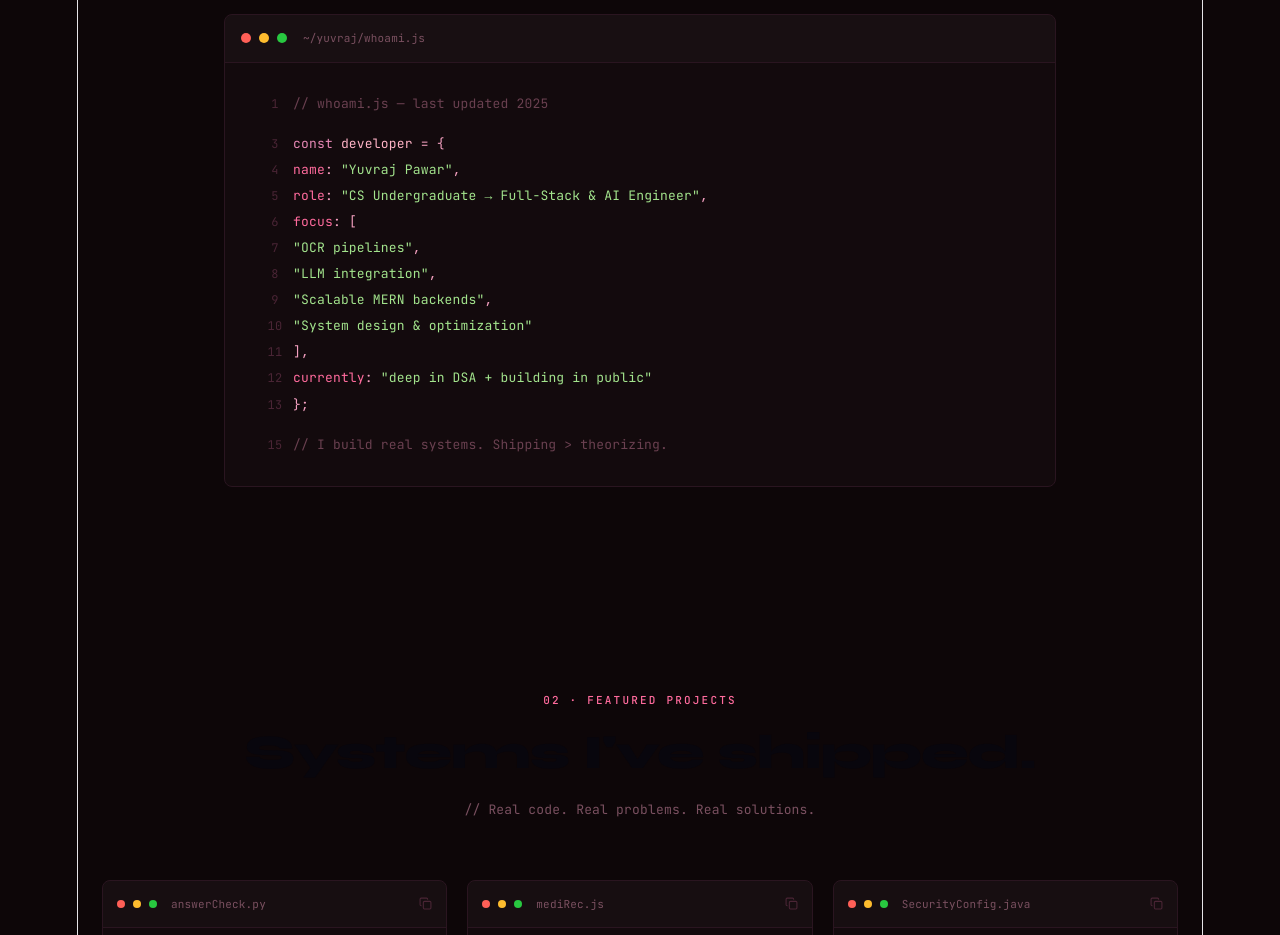
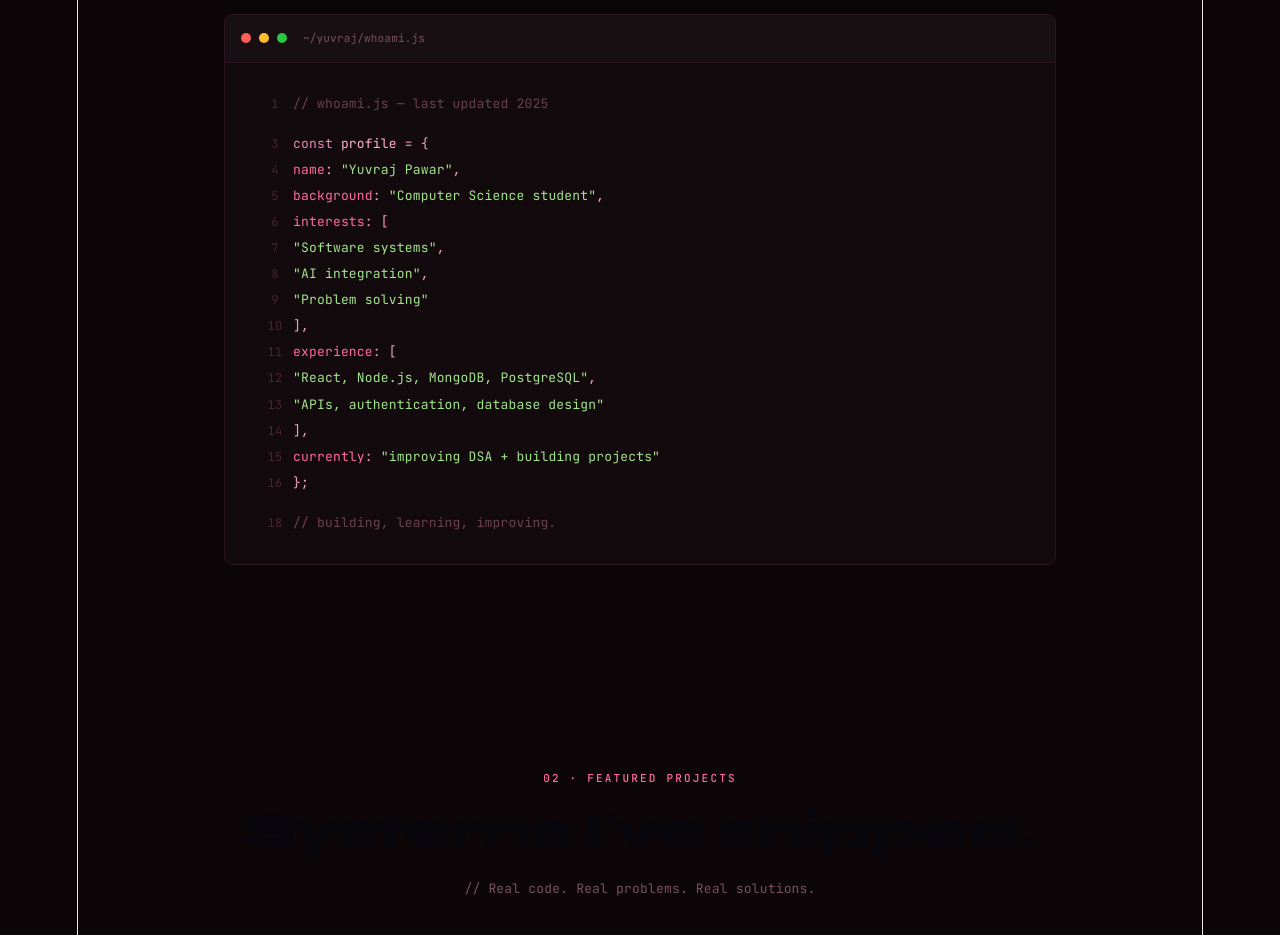
Before and after one commit to yuvi969/portfolio, a React app: page / in a window 1280 px wide. Shown: the part 1140-2075 px from the top of the page. Built offline with nearby package versions, Linux system fonts and the light colour scheme; the HTML template or start-up script is replaced by a standard one.

Commit message:
Lines changed

```diff
--- a/src/App.jsx
+++ b/src/App.jsx
@@ -285,7 +285,7 @@ function About() {
   { type: "comment", text: "// whoami.js — last updated 2025" },
   { type: "blank" },
   { type: "code", parts: [
-      { t: "keyword", v: "const " }, { t: "var", v: "developer" },
+    { t: "keyword", v: "const " }, { t: "var", v: "profile" },
     { t: "punct", v: " = " }, { t: "punct", v: "{" }
   ]},
   { type: "code", indent: 2, parts: [
@@ -293,25 +293,29 @@ function About() {
     { t: "string", v: '"Yuvraj Pawar"' }, { t: "punct", v: "," }
   ]},
   { type: "code", indent: 2, parts: [
-      { t: "prop", v: "  role" }, { t: "punct", v: ": " },
-      { t: "string", v: '"CS Undergraduate → Full-Stack & AI Engineer"' }, { t: "punct", v: "," }
+    { t: "prop", v: "  background" }, { t: "punct", v: ": " },
+    { t: "string", v: '"Computer Science student"' }, { t: "punct", v: "," }
   ]},
   { type: "code", indent: 2, parts: [
-      { t: "prop", v: "  focus" }, { t: "punct", v: ": " },
-      { t: "punct", v: "[" }
+    { t: "prop", v: "  interests" }, { t: "punct", v: ": [" }
   ]},
-    { type: "code", indent: 4, parts: [{ t: "string", v: '    "OCR pipelines"' }, { t: "punct", v: "," }] },
-    { type: "code", indent: 4, parts: [{ t: "string", v: '    "LLM integration"' }, { t: "punct", v: "," }] },
-    { type: "code", indent: 4, parts: [{ t: "string", v: '    "Scalable MERN backends"' }, { t: "punct", v: "," }] },
-    { type: "code", indent: 4, parts: [{ t: "string", v: '    "System design & optimization"' }] },
+  { type: "code", indent: 4, parts: [{ t: "string", v: '    "Software systems"' }, { t: "punct", v: "," }] },
+  { type: "code", indent: 4, parts: [{ t: "string", v: '    "AI integration"' }, { t: "punct", v: "," }] },
+  { type: "code", indent: 4, parts: [{ t: "string", v: '    "Problem solving"' }] },
+  { type: "code", indent: 2, parts: [{ t: "punct", v: "  ]," }] },
+  { type: "code", indent: 2, parts: [
+    { t: "prop", v: "  experience" }, { t: "punct", v: ": [" }
+  ]},
+  { type: "code", indent: 4, parts: [{ t: "string", v: '    "React, Node.js, MongoDB, PostgreSQL"' }, { t: "punct", v: "," }] },
+  { type: "code", indent: 4, parts: [{ t: "string", v: '    "APIs, authentication, database design"' }] },
   { type: "code", indent: 2, parts: [{ t: "punct", v: "  ]," }] },
   { type: "code", indent: 2, parts: [
     { t: "prop", v: "  currently" }, { t: "punct", v: ": " },
-      { t: "string", v: '"deep in DSA + building in public"' }
+    { t: "string", v: '"improving DSA + building projects"' }
   ]},
   { type: "code", parts: [{ t: "punct", v: "};" }] },
   { type: "blank" },
-    { type: "comment", text: "// I build real systems. Shipping > theorizing." },
+  { type: "comment", text: "// building, learning, improving." },
 ];
 
   return (
```
Lines whose indentation alone changed are shown as unchanged.
